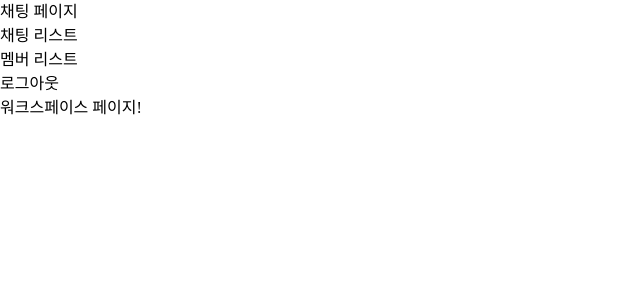
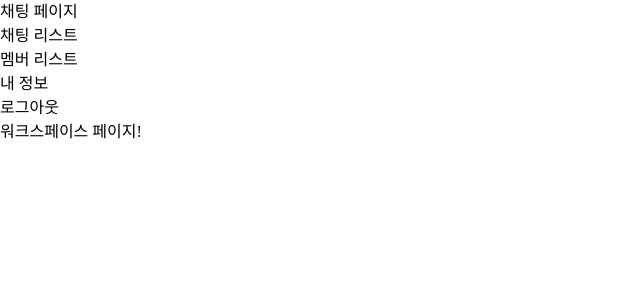
Before and after one commit to TeamAgree/chatting-app, a React app: page /workspace in a window 1280 px wide. Shown: the top 300 px of the page, without its empty margins (0-640 px from the left). Built offline with nearby package versions, Linux system fonts and the light colour scheme.

Commit message:
refactor: 네이게이션 내정보 추가

```diff
--- a/src/components/Navigation/index.tsx
+++ b/src/components/Navigation/index.tsx
@@ -6,13 +6,16 @@ const Navigation = () => {
     return (
         <ul>
             <li>
-                <Link to="/workspace/Chatting">채팅 페이지</Link>
+                <Link to="/workspace/chatting">채팅 페이지</Link>
             </li>
             <li>
-                <Link to="/workspace/ChatList">채팅 리스트</Link>
+                <Link to="/workspace/chatList">채팅 리스트</Link>
             </li>
             <li>
-                <Link to="/workspace/MemberList">멤버 리스트</Link>
+                <Link to="/workspace/memberList">멤버 리스트</Link>
+            </li>
+            <li>
+                <Link to="/workspace/myinfo">내 정보</Link>
             </li>
             <li>
                 <Logout />
```
